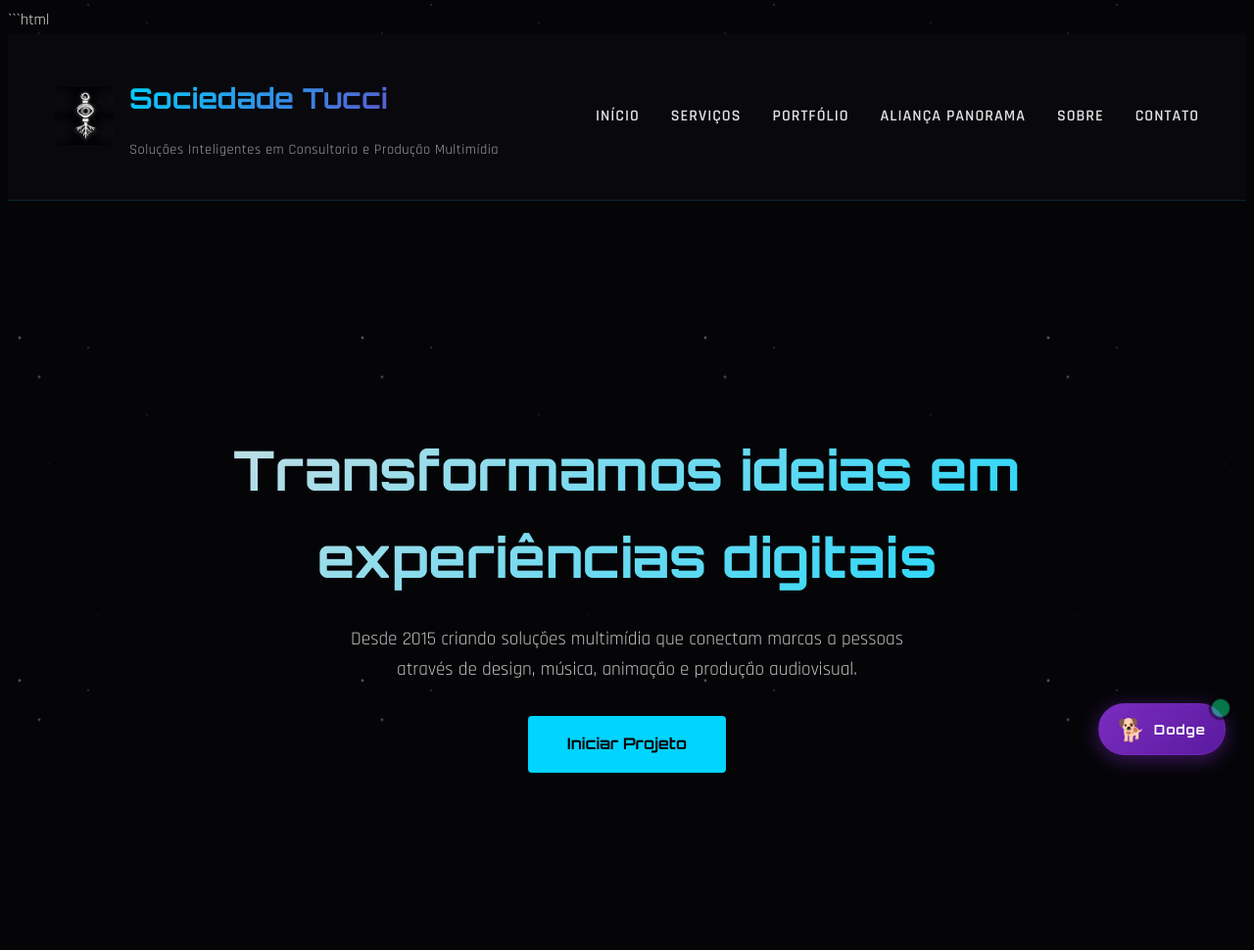
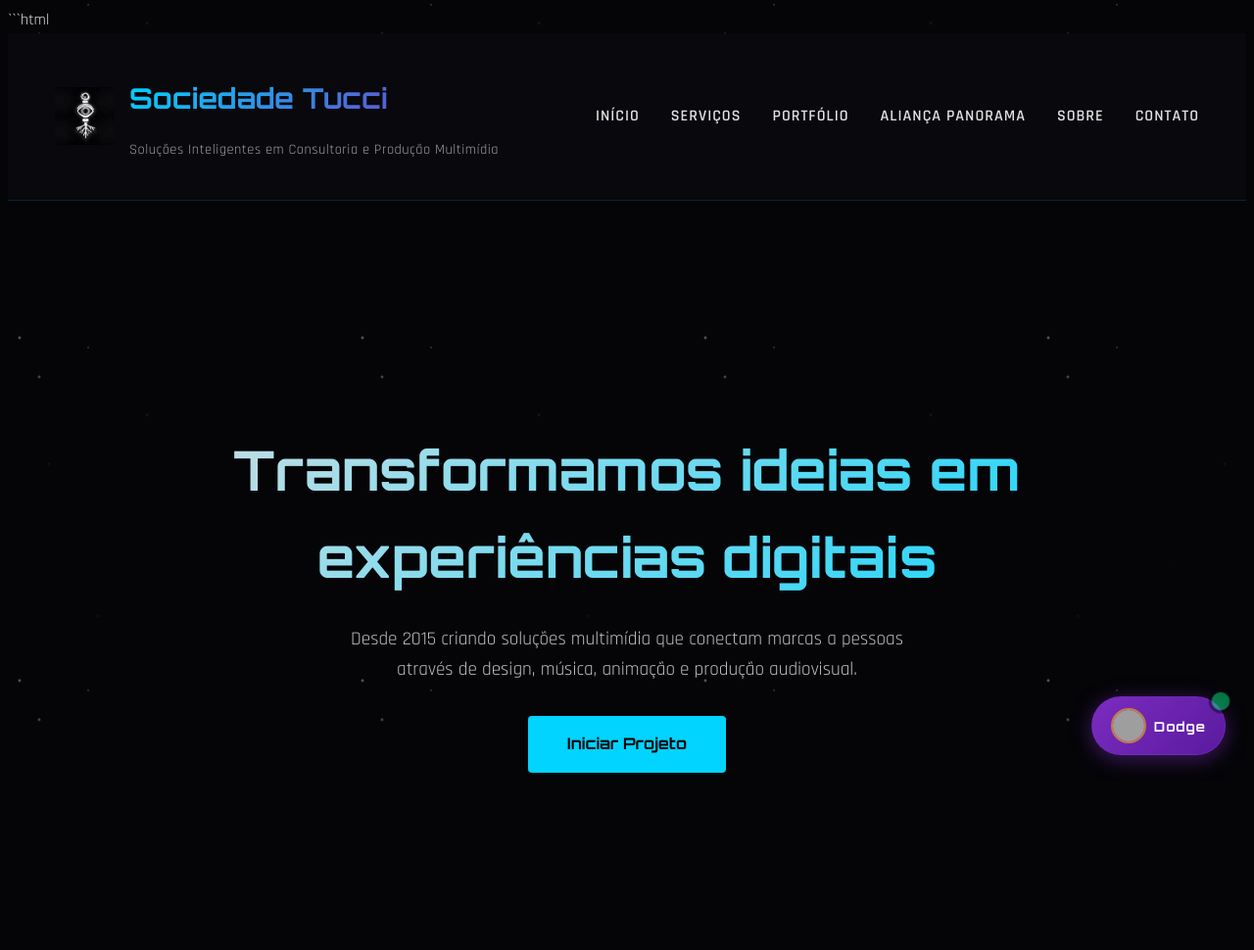
Before and after one commit to yurituccieterovic-cell/Site-ST, a PHP site: page / in a window 1280 px wide. Shown: the top 970 px of the page at 98% size. Run offline with PHP 8.4, Linux system fonts and the light colour scheme; grey boxes are pictures that could not be loaded.

Commit message:
feat: substituir emoji 🐕 pelo avatar real do Dodge no site principal
Troca o emoji por img dodge-avatar.png no botão FAB e no header do modal.
O avatar vem de /aliancapanorama/dodge-avatar.png (golden retriever Pixar).

Co-Authored-By: Claude Sonnet 4.6 <noreply@anthropic.com>

```diff
--- a/css/style.css
+++ b/css/style.css
@@ -466,6 +466,14 @@ footer {
 }
 
 .dodge-avatar { font-size: 1.4rem; }
+.dodge-avatar-img {
+    width: 32px;
+    height: 32px;
+    border-radius: 50%;
+    object-fit: cover;
+    border: 2px solid rgba(255,180,0,0.6);
+    flex-shrink: 0;
+}
 
 .dodge-pulse {
     position: absolute;
--- a/index.html
+++ b/index.html
@@ -175,13 +175,13 @@
     <!-- Widget Dodge -->
     <div id="dodge-widget" aria-label="Falar com o Dodge">
         <button id="dodge-toggle" class="dodge-fab" aria-expanded="false" aria-controls="dodge-modal" title="Falar com o Dodge">
-            <span class="dodge-avatar" aria-hidden="true">🐕</span>
+            <img src="/aliancapanorama/dodge-avatar.png" alt="Dodge" class="dodge-avatar-img" aria-hidden="true">
             <span class="dodge-label">Dodge</span>
             <span class="dodge-pulse" aria-hidden="true"></span>
         </button>
         <div id="dodge-modal" class="dodge-modal" role="dialog" aria-label="Chat com o Dodge" aria-hidden="true">
             <div class="dodge-modal-header">
-                <span>🐕 Dodge — Sociedade Tucci</span>
+                <span style="display:flex;align-items:center;gap:0.5rem;"><img src="/aliancapanorama/dodge-avatar.png" alt="Dodge" style="width:22px;height:22px;border-radius:50%;object-fit:cover;"> Dodge — Sociedade Tucci</span>
                 <button id="dodge-close" class="dodge-close" aria-label="Fechar chat">✕</button>
             </div>
             <iframe
```
